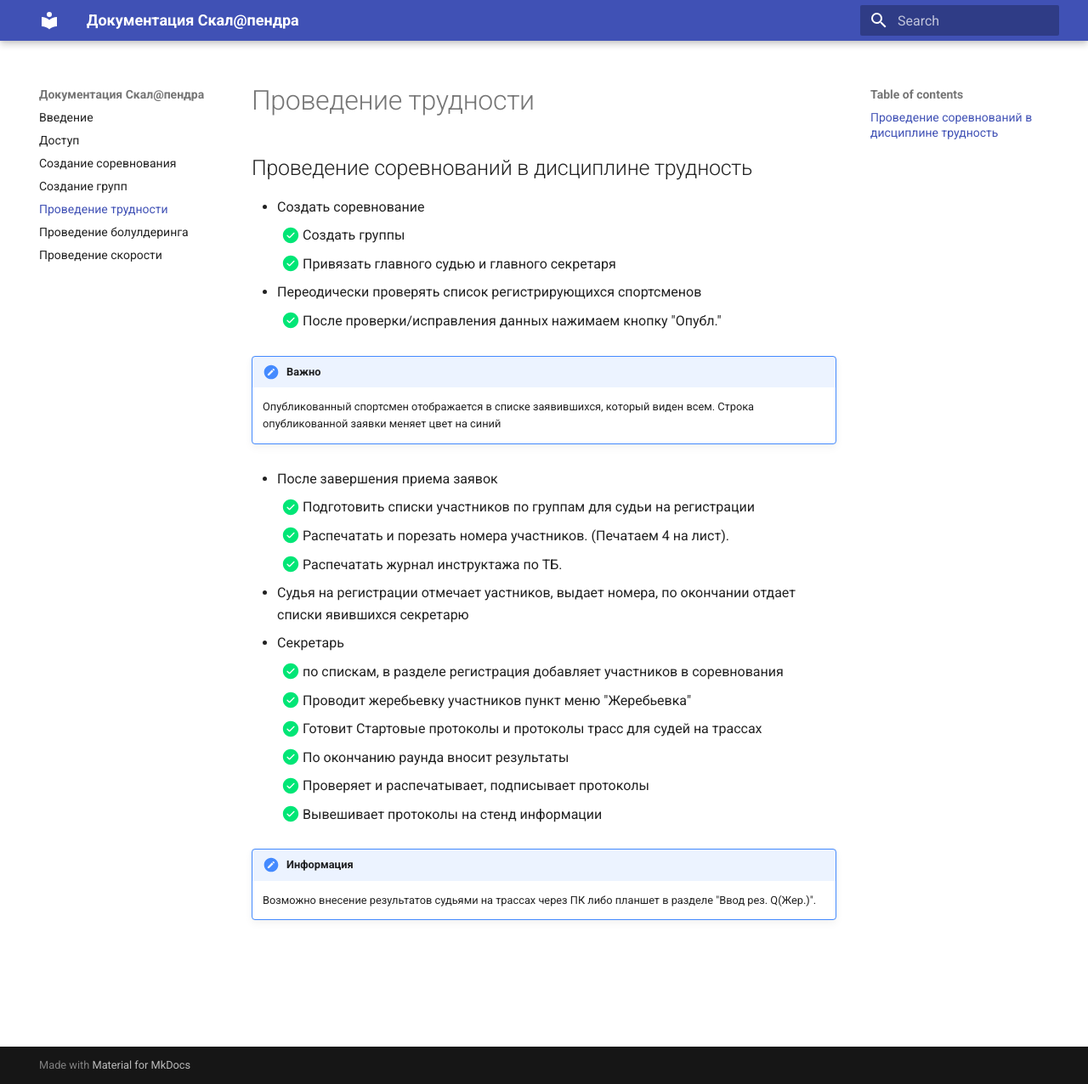
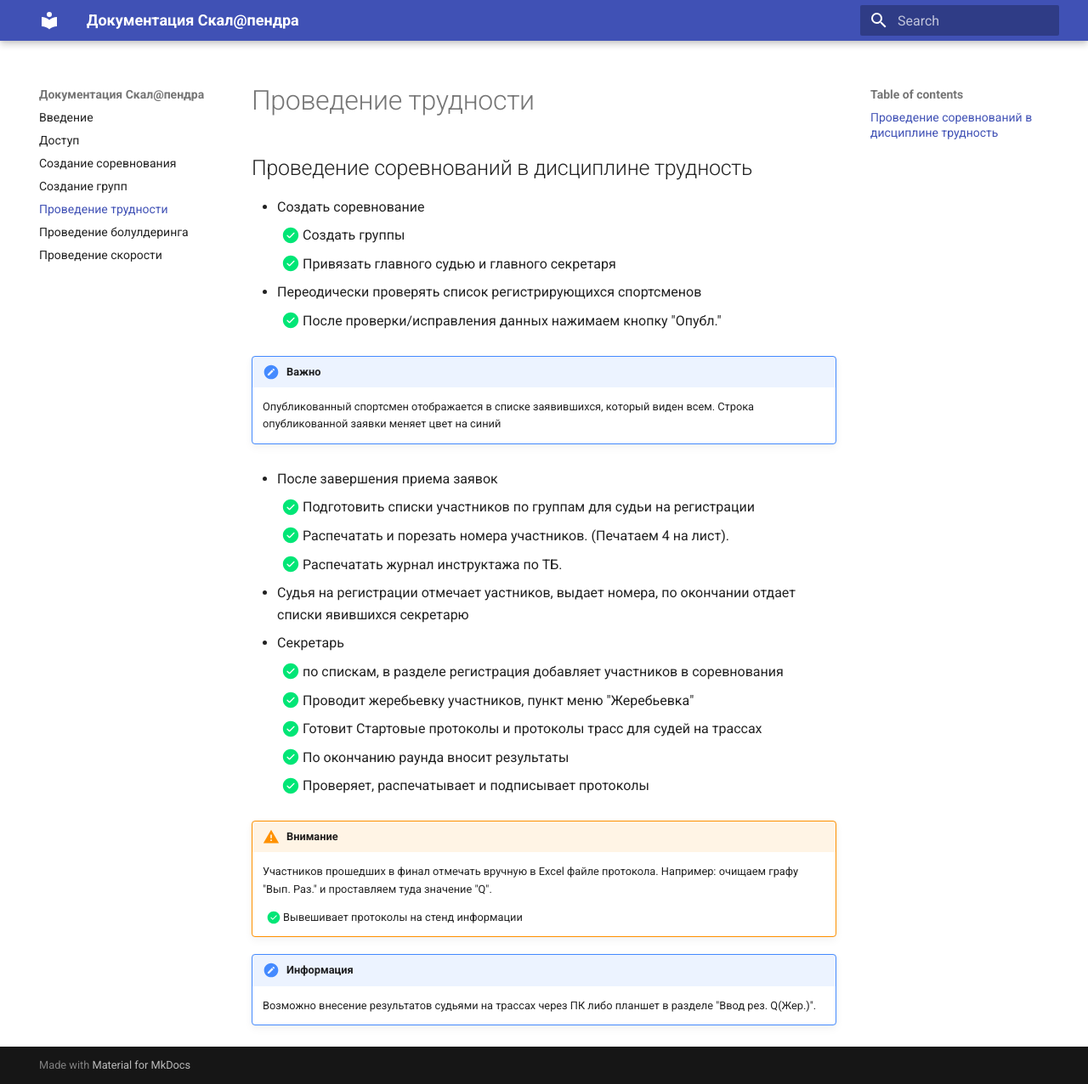
Before and after one commit to alptur/scaladocs, an MkDocs documentation site: the page built from docs/howtotrud.md, in a window 1280 px wide and 1276 px high. Shown: the whole window at 85% size. Built offline with MkDocs 1.6.1 and Material for MkDocs 9.7.7, drawn with Linux system fonts in a browser that asks for light colours.

Commit message:
Проведение трудности

```diff
--- a/docs/howtotrud.md
+++ b/docs/howtotrud.md
@@ -21,10 +21,15 @@
 отдает списки явившихся секретарю
 * Секретарь
     * [x] по спискам, в разделе регистрация добавляет участников в соревнования
-    * [x] Проводит жеребьевку участников пункт меню "Жеребьевка"
+    * [x] Проводит жеребьевку участников, пункт меню "Жеребьевка"
     * [x] Готовит Стартовые протоколы и протоколы трасс для судей на трассах
     * [x] По окончанию раунда вносит результаты
-    * [x] Проверяет и распечатывает, подписывает протоколы
+    * [x] Проверяет, распечатывает и подписывает протоколы
+
+!!! warning "Внимание"
+    Участников прошедших в финал отмечать вручную в Excel файле протокола. Например:
+    очищаем графу "Вып. Раз." и проставляем туда значение "Q".
+
     * [x] Вывешивает протоколы на стенд информации
 
 !!! note "Информация"
```
